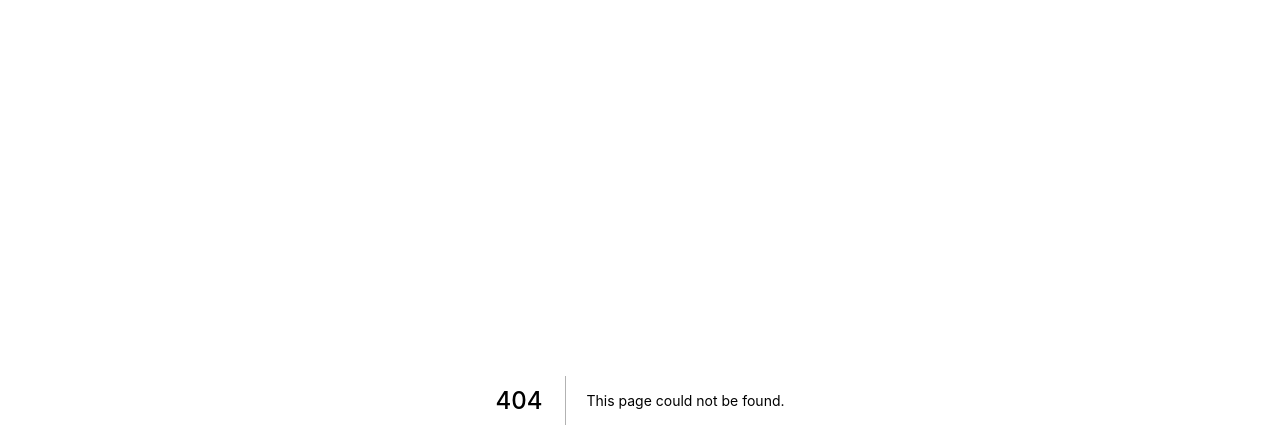
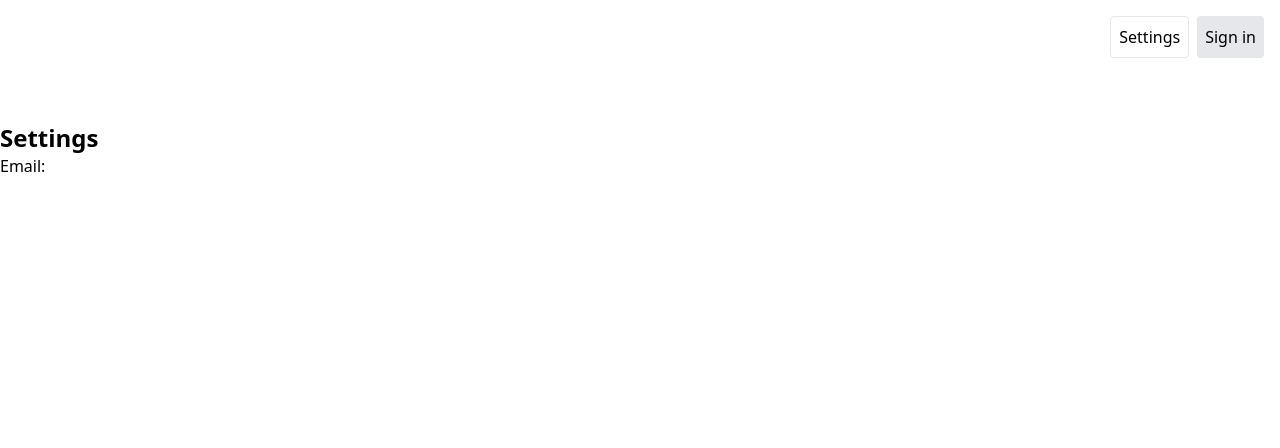
Before and after one commit to mikecousins/foos-nextjs, a Next.js app: page /settings in a window 1280 px wide. Before the commit this address had no page. Shown: the top 448 px of the page. Built offline with nearby package versions, Linux system fonts and the light colour scheme; no server answers.

Commit message:
Adding some pages

```diff
--- /dev/null
+++ b/components/Header.tsx
@@ -0,0 +1,14 @@
+import LoginButton from './LoginButton';
+
+const Header = () => (
+  <div className="w-full p-4">
+    <div className="float-right flex">
+      <a className="border p-2 rounded mr-2" href="/settings">
+        Settings
+      </a>
+      <LoginButton />
+    </div>
+  </div>
+);
+
+export default Header;
--- a/components/LoginButton.tsx
+++ b/components/LoginButton.tsx
@@ -1,19 +1,24 @@
 import { useSession, signIn, signOut } from 'next-auth/react';
 
-export default function Component() {
+const LoginButton = () => {
   const { data: session } = useSession();
   if (session) {
     return (
-      <>
-        Signed in as {session.user?.email} <br />
-        <button onClick={() => signOut()}>Sign out</button>
-      </>
+      <button
+        className="bg-gray-200 rounded p-2"
+        onClick={() => signOut()}
+        title={session.user?.email ?? ''}
+      >
+        {' '}
+        Sign out
+      </button>
     );
   }
   return (
-    <>
-      Not signed in <br />
-      <button onClick={() => signIn()}>Sign in</button>
-    </>
+    <button className="bg-gray-200 rounded p-2" onClick={() => signIn()}>
+      Sign in
+    </button>
   );
-}
+};
+
+export default LoginButton;
--- a/pages/_app.tsx
+++ b/pages/_app.tsx
@@ -1,11 +1,17 @@
 import '../styles/globals.css';
 import type { AppProps } from 'next/app';
 import { SessionProvider } from 'next-auth/react';
+import Header from '../components/Header';
 
 function MyApp({ Component, pageProps: { session, ...pageProps } }: AppProps) {
   return (
     <SessionProvider session={session}>
-      <Component {...pageProps} />
+      <div className="flex flex-col">
+      <Header />
+      <div className="container mx-auto mt-12">
+        <Component {...pageProps} />
+      </div>
+      </div>
     </SessionProvider>
   );
 }
--- a/pages/index.tsx
+++ b/pages/index.tsx
@@ -1,12 +1,8 @@
 import type { NextPage } from 'next';
-import LoginButton from '../components/LoginButton';
 
 const Home: NextPage = () => {
   return (
-    <div className="container mx-auto">
-      <div className="text-2xl font-bold">Foos</div>
-      <LoginButton />
-    </div>
+    <div className="text-2xl font-bold">Foos</div>
   );
 };
 
--- /dev/null
+++ b/pages/progress.tsx
@@ -0,0 +1,8 @@
+import type { NextPage } from 'next';
+import LoginButton from '../components/LoginButton';
+
+const Home: NextPage = () => {
+  return <div className="text-2xl font-bold">Progress</div>;
+};
+
+export default Home;
--- /dev/null
+++ b/pages/settings.tsx
@@ -0,0 +1,15 @@
+import type { NextPage } from 'next';
+import { useSession } from 'next-auth/react';
+
+const Home: NextPage = () => {
+  const { data: session } = useSession();
+
+  return (
+    <>
+      <div className="text-2xl font-bold">Settings</div>
+      Email: {session?.user?.email}
+      </>
+  );
+};
+
+export default Home;
```
